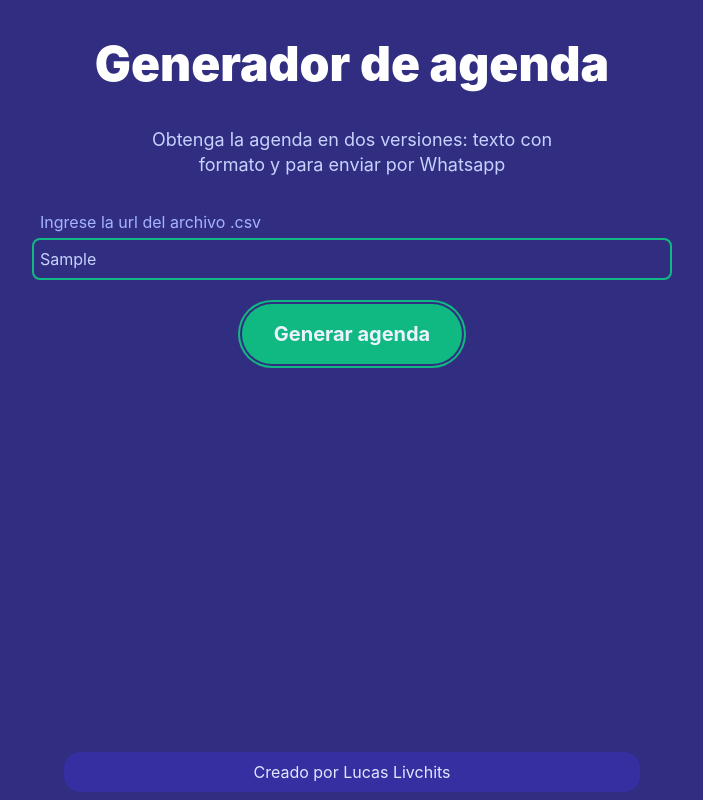
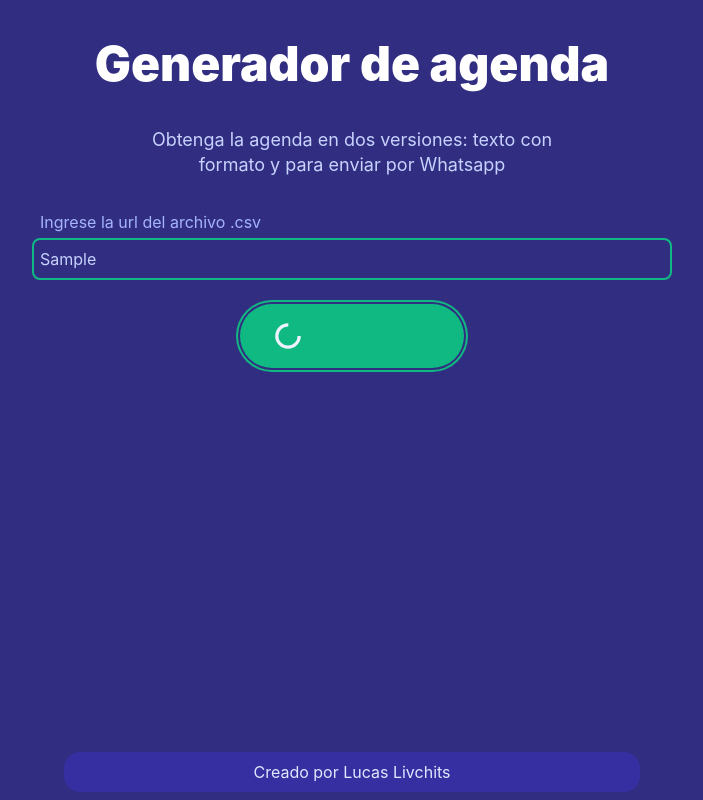
Before and after one commit to livchits/agenda-generator, a React (Vite) app: page / in a window 1280 px wide. Both pictures are taken after typing "Sample" into the empty fields and a click on the button "Generar agenda". Shown: the whole page, without its empty margins (288-991 px from the left). Built offline with nearby package versions, Linux system fonts and the light colour scheme.

Commit message:
Add pending state ui

```diff
--- a/package.json
+++ b/package.json
@@ -27,6 +27,7 @@
     "prettier": "^2.3.0",
     "tailwindcss": "^2.1.4",
     "vite": "^2.3.6",
-    "vite-plugin-fonts": "^0.2.2"
+    "vite-plugin-fonts": "^0.2.2",
+    "vite-plugin-svgr": "^0.2.0"
   }
 }
--- a/src/App.jsx
+++ b/src/App.jsx
@@ -24,7 +24,7 @@ function App() {
             Whatsapp
           </p>
         </section>
-        <Form setSchedule={setSchedule} />
+        <Form setSchedule={setSchedule} status={status} />
       </main>
       {data && <Schedule data={data} />}
       <Footer />
--- a/src/components/Form.jsx
+++ b/src/components/Form.jsx
@@ -1,9 +1,10 @@
 import * as React from 'react';
 import PropTypes from 'prop-types';
 
+import { ReactComponent as Rolling } from '../assets/rolling.svg';
 import parseCSV from '../utils/parseCSV';
 
-function Form({ setSchedule }) {
+function Form({ setSchedule, status }) {
   const handleSubmit = (event) => {
     event.preventDefault();
     const { value: csvUrl } = event.target.elements['csv-url'];
@@ -26,15 +27,18 @@ function Form({ setSchedule }) {
         />
       </div>
       <button
-        className='py-4 px-8 my-6 text-xl font-bold text-center text-indigo-50 hover:text-indigo-100 bg-emerald-500 hover:bg-emerald-600 rounded-full focus:ring-2 focus:ring-emerald-500 focus:ring-offset-2 focus:ring-offset-indigo-900 transition-colors duration-200 focus:outline-none'
+        className='py-4 px-8 my-6 w-56 h-16 text-xl font-bold text-center text-indigo-50 hover:text-indigo-100 bg-emerald-500 hover:bg-emerald-600 rounded-full focus:ring-2 focus:ring-emerald-500 focus:ring-offset-2 focus:ring-offset-indigo-900 transition-colors duration-200 focus:outline-none'
         type='submit'
       >
-        Generar agenda
+        {status === 'pending' ? <Rolling /> : 'Generar agenda'}
       </button>
     </form>
   );
 }
 
-Form.propTypes = { setSchedule: PropTypes.func.isRequired };
+Form.propTypes = {
+  setSchedule: PropTypes.func.isRequired,
+  status: PropTypes.string.isRequired,
+};
 
 export default Form;
--- a/src/utils/parseCSV.jsx
+++ b/src/utils/parseCSV.jsx
@@ -3,6 +3,7 @@ import Papa from 'papaparse';
 import sanitizeObject from './sanitizeObject';
 
 function parseCSV(csvUrl, setSchedule) {
+  setSchedule((previousSchedule) => ({ ...previousSchedule, status: 'pending' }));
   Papa.parse(csvUrl, {
     download: true,
     header: true,
@@ -16,7 +17,6 @@ function parseCSV(csvUrl, setSchedule) {
         error,
       })),
     complete: ({ data }) => {
-      setSchedule((previousSchedule) => ({ ...previousSchedule, status: 'pending' }));
       const sanitizedData = data.map(sanitizeObject);
       setSchedule((previousSchedule) => ({
         ...previousSchedule,
--- a/vite.config.js
+++ b/vite.config.js
@@ -1,11 +1,13 @@
 import { defineConfig } from 'vite';
 import reactRefresh from '@vitejs/plugin-react-refresh';
 import ViteFonts from 'vite-plugin-fonts';
+import svgr from 'vite-plugin-svgr';
 
 // https://vitejs.dev/config/
 export default defineConfig({
   plugins: [
     reactRefresh(),
+    svgr(),
     ViteFonts({
       google: {
         families: [
```
Also changed, not shown: src/assets/rolling.svg (added), 1 other file (tests, documents, lock files or other folders).
